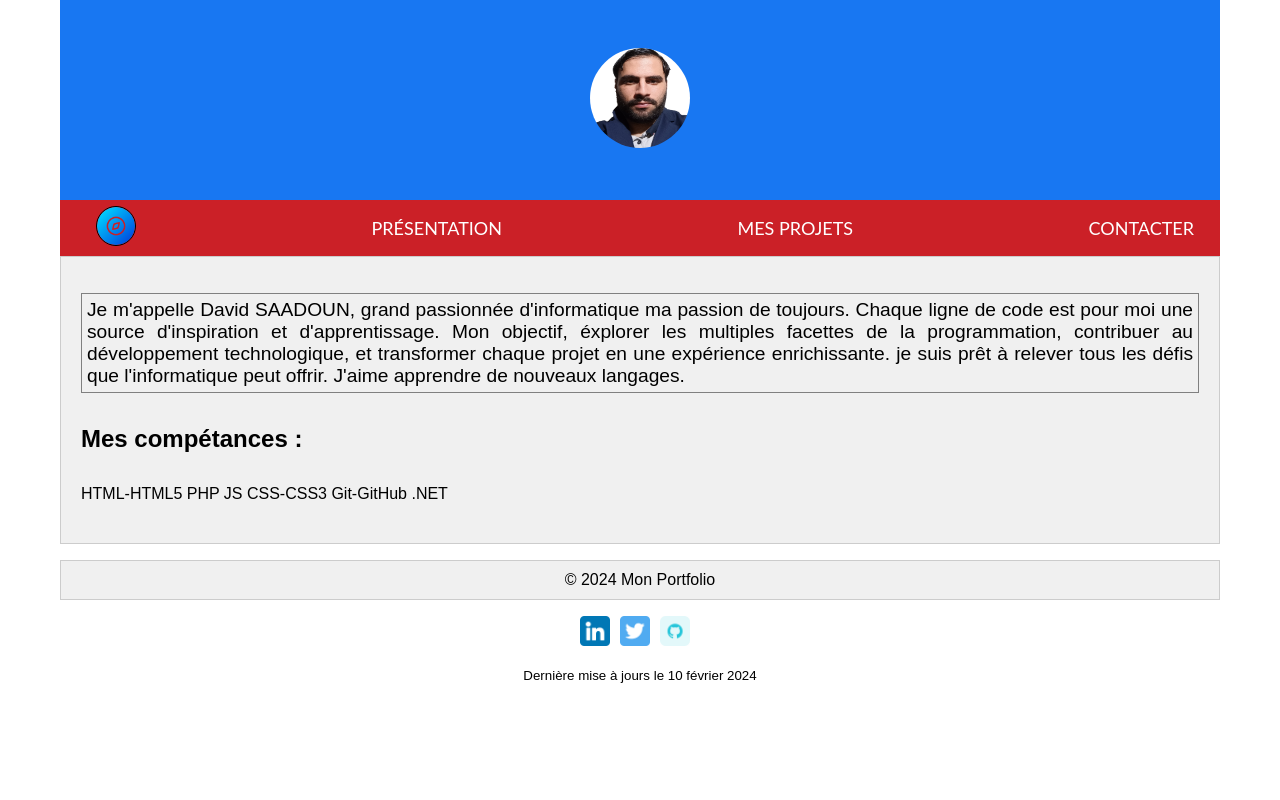
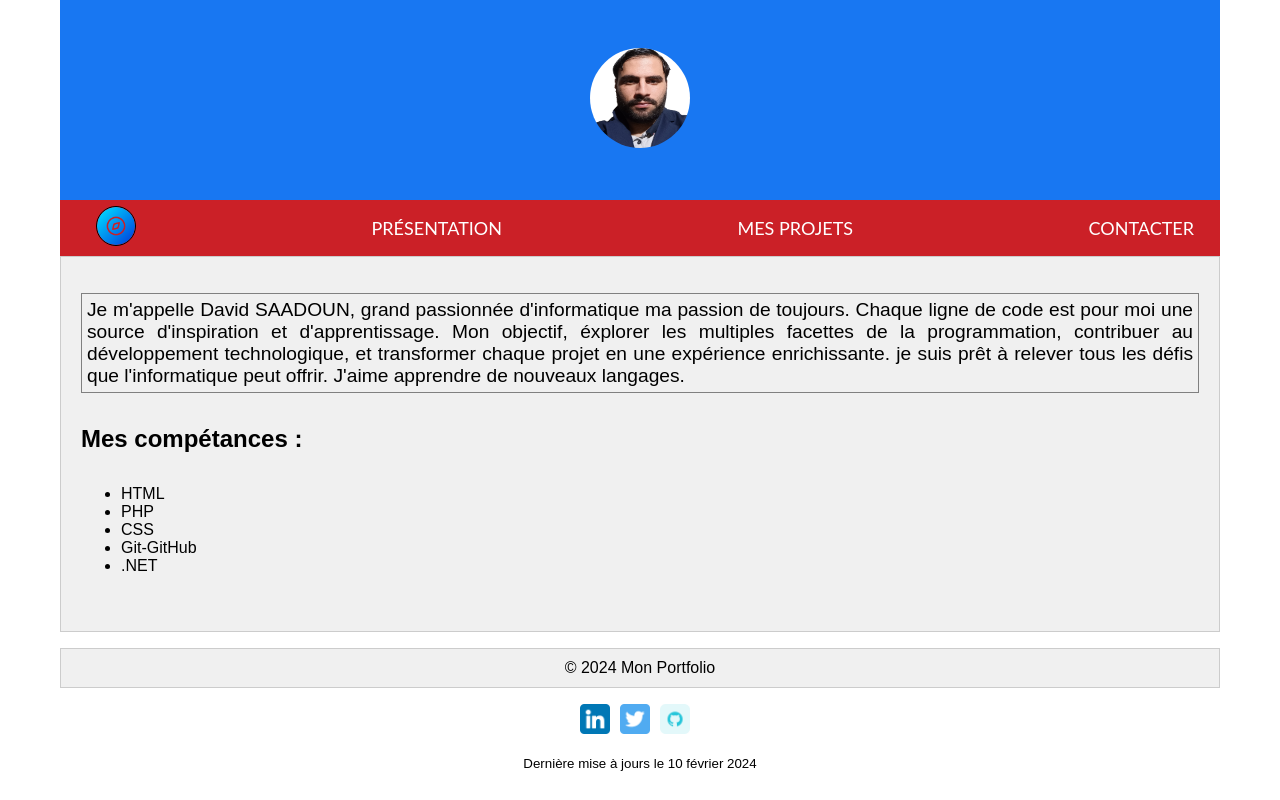
Before and after one commit to devlivepro/portfolio, a Vue app: page / in a window 1280 px wide. Built offline with nearby package versions, Linux system fonts and the light colour scheme.

Commit message:
Ajout du script Modale dans un fichier indépendant

```diff
--- a/src/views/HomeView.vue
+++ b/src/views/HomeView.vue
@@ -12,15 +12,16 @@
           prêt à relever tous les défis que l'informatique peut offrir. J'aime
           apprendre de nouveaux langages.</h2>
         </p>
-        <p>
-            <h4>Mes compétances :</h4>
-            HTML-HTML5
-            PHP
-            JS
-            CSS-CSS3
-            Git-GitHub
-            .NET
-        </p>
+        <div>
+        <h4>Mes compétances :</h4>
+          <ul>
+            <li>HTML</li>
+              <li>PHP</li>
+              <li>CSS</li>
+              <li>Git-GitHub</li>
+              <li>.NET</li>
+          </ul>
+        </div>
       </blockquote>
     </section>
 
```
Also changed, not shown: src/components/Modale.vue (+25 -6 lines).
